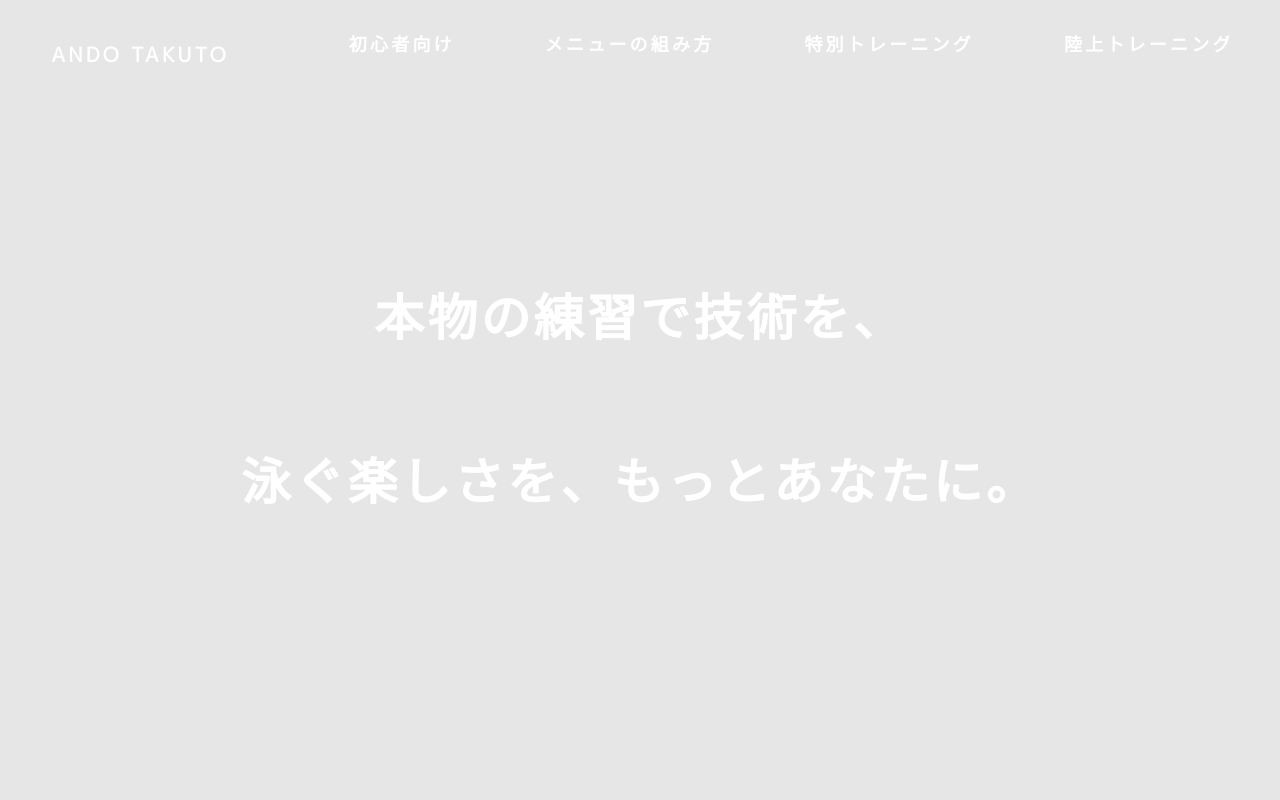
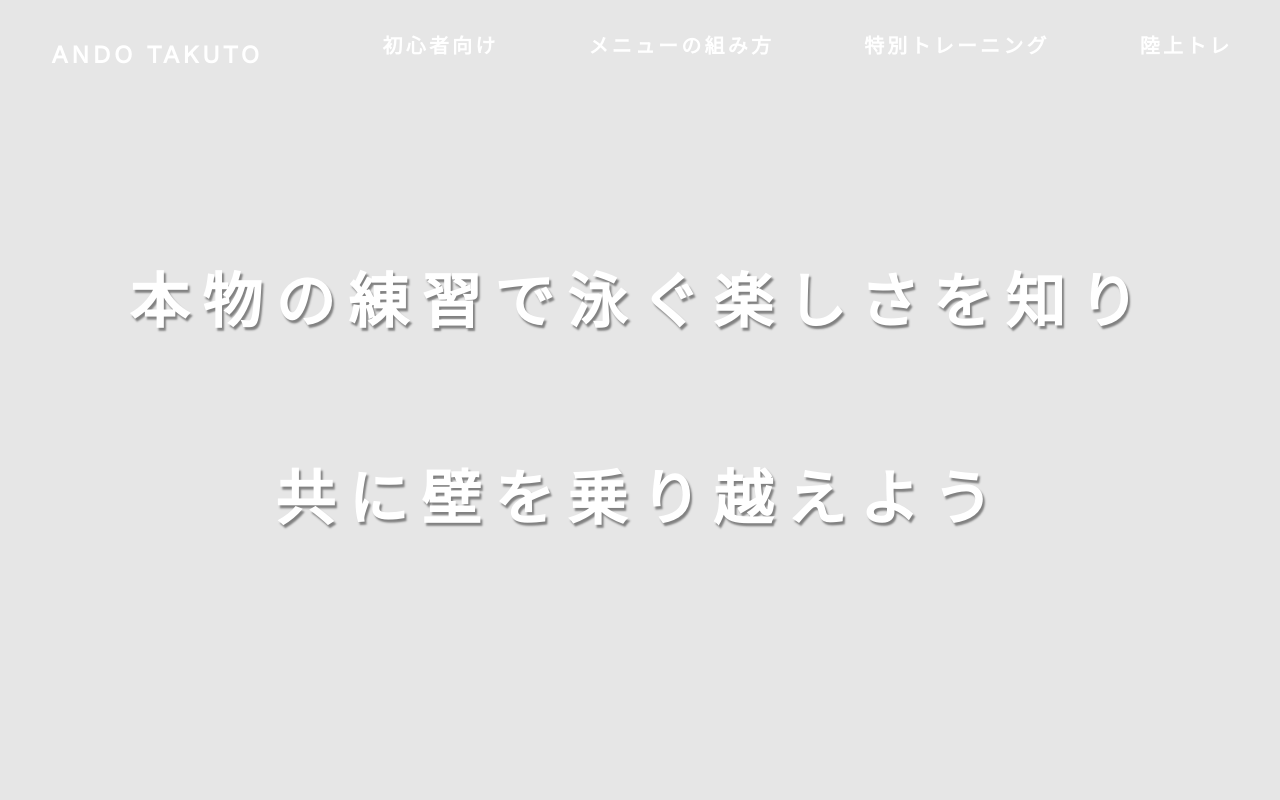
Before and after one commit to Takuto-Ando/html-sample-ando-swim, a plain HTML site: page index.html in a window 1280 px wide. Shown: the top 800 px of the page. Drawn offline with nearby package versions, Linux system fonts and the light colour scheme; a web font is replaced by a local one.

Commit message:
last commit

```diff
--- a/index.html
+++ b/index.html
@@ -4,7 +4,7 @@
         <link rel ="stylesheet" href="top_style.css">
         <link rel="preconnect" href="https://fonts.googleapis.com">
 <link rel="preconnect" href="https://fonts.gstatic.com" crossorigin>
-<link href="https://fonts.googleapis.com/css2?family=M+PLUS+1p&display=swap" rel="stylesheet">
+<link href="https://fonts.googleapis.com/css2?family=Noto+Sans+JP:wght@500&family=Scheherazade+New&family=Shippori+Mincho:wght@700&family=Work+Sans&family=Yaldevi&display=swap" rel="stylesheet">
 <script
   src="https://code.jquery.com/jquery-3.6.0.min.js"
   integrity="sha256-/xUj+3OJU5yExlq6GSYGSHk7tPXikynS7ogEvDej/m4="
@@ -12,7 +12,7 @@
   <script>
       jQuery(window).on('scroll', function () {
 
- if (jQuery('.main-visual').height() < jQuery(this).scrollTop()) {
+ if (jQuery('.main-visual').height() < jQuery(this).scrollTop() + 150) {
 jQuery('.site-header').addClass('change-color');
 
 }
@@ -73,8 +73,8 @@ window.addEventListener('scroll', showElementAnimation);
 
         </header>
         <div class="main-visual">
-            <h2>本物の練習で技術を、</h2>
-            <h3>泳ぐ楽しさを、もっとあなたに。</h3>
+            <h2>本物の練習で泳ぐ楽しさを知り</h2>
+            <h3>共に壁を乗り越えよう</h3>
          </div>
         <div class="container">
 
@@ -118,7 +118,7 @@ window.addEventListener('scroll', showElementAnimation);
 
 
             <div class="second-right-catch">
-                <h3>あなたを導く、<br>確かな自信。</h3>
+                <h3>週1回たったの30分で<br>上達できる。</h3>
 
                     <h6>プールに行っても、
                     <br>何を練習したらいいか分からない！<br>
--- a/top_style.css
+++ b/top_style.css
@@ -21,6 +21,7 @@
    font-family: 'M PLUS 1p', sans-serif;
    z-index: 3;
 
+
 }
 header.change-color{
    padding: 30px 4% 10px;
@@ -35,7 +36,8 @@ header.change-color{
 }
  h1 {
     margin: 0; padding: 0;
-    font-size: 20px;
+    font-size: 25px;
+    font-family: 'Work Sans', sans-serif;
  }
  a {
     text-decoration: none;
@@ -66,7 +68,7 @@ header.change-color{
     position: relative;
     margin: 0px;
 
-    font-size: 18px;
+    font-size: 20px;
     font-weight: 700;
     color: #fff;
     display: inline-block;
@@ -80,7 +82,7 @@ header.change-color{
     bottom: -8px;
     left: 0;
     width: 0%;
-    height: 3px;
+    height: 4px;
     background-color:yellow;
 
     transition:0.4s;
@@ -109,18 +111,25 @@ header.change-color{
     flex-direction: column;
     align-items: center;
 
+    font-family: 'Shippori Mincho', serif;
+
     height: 100vh;
     background: url('main_visual.jpeg') top center / cover no-repeat;
  }
 
  .main-visual h2{
      color:#fff;
-     font-size: 50px;
+     font-size: 60px;
+     text-shadow: 2px 3px 2px #808080;
+     letter-spacing: 13px;
  }
 
  .main-visual h3{
    color:#fff;
-   font-size: 50px;
+   font-size: 60px;
+   text-shadow: 2px 3px 2px #808080;
+   letter-spacing: 13px;
+
 }
 
 
@@ -158,8 +167,9 @@ header.change-color{
 }
 .contents h2 span{
    margin-left: 20px;
-   font-size: 16px;
-   color: rgb(175, 153, 52);;
+   font-size: 18px;
+   color: rgb(175, 153, 52);
+   font-family: 'Scheherazade New', serif;
 }
 
 .catch{
@@ -168,11 +178,13 @@ header.change-color{
     padding-bottom: 0;
     justify-content: space-between;
     margin-top: 0%;
+    font-family: 'Noto Sans JP', sans-serif;
 
 }
 .catch h3{
     letter-spacing: 5px;
     font-size: 60px;
+
     /* text-align: center;		 */
 	color:#000;
 }
@@ -256,7 +268,7 @@ header.change-color{
 .second-right-catch
 {
  z-index:1;
- margin-top: -300px;
+ margin-top: -390px;
 
 }
 .second-catch .catch-img img
@@ -274,7 +286,7 @@ header.change-color{
  opacity: 0;
   visibility: hidden;
   transform: translateY(40px);
-  transition: all 2s;
+  transition: all 1.5s;
 
 }
 .second-catch .catch-img.is-show{
```
